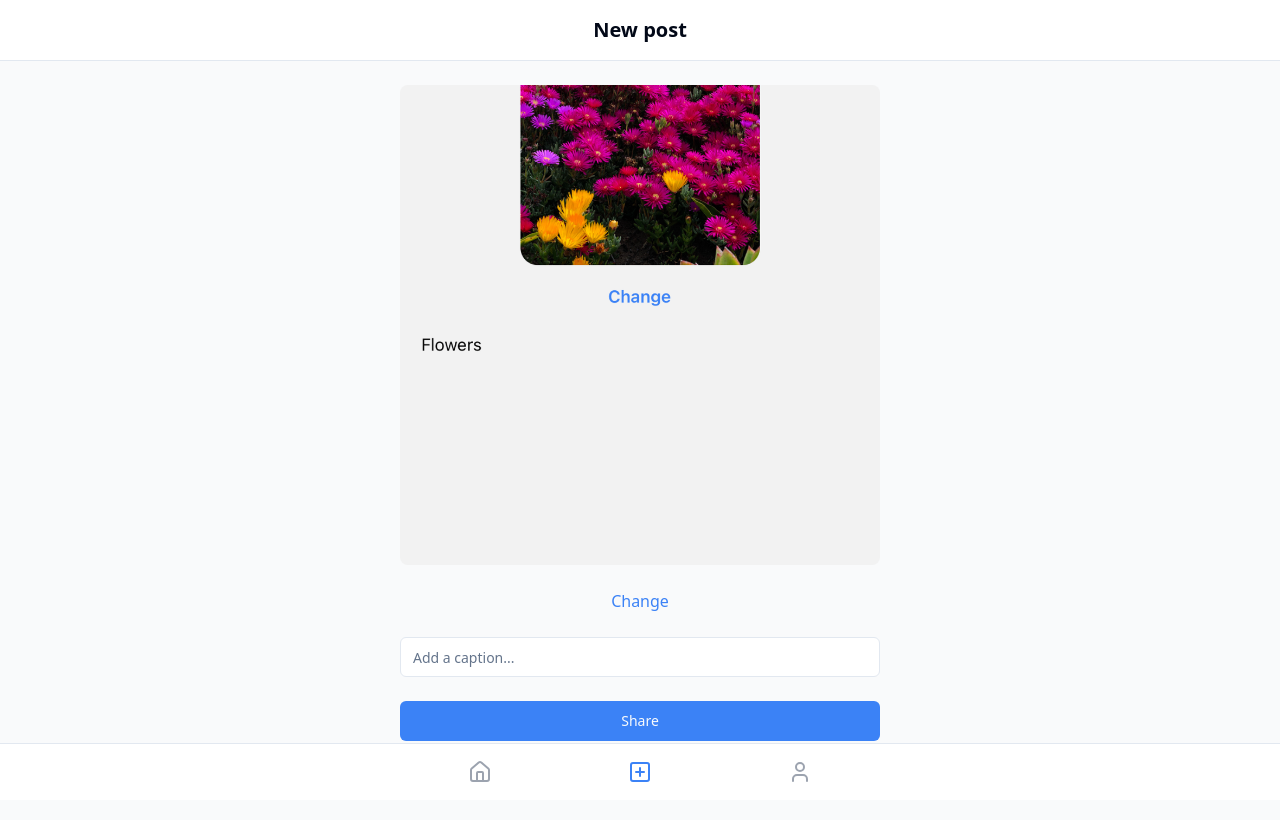
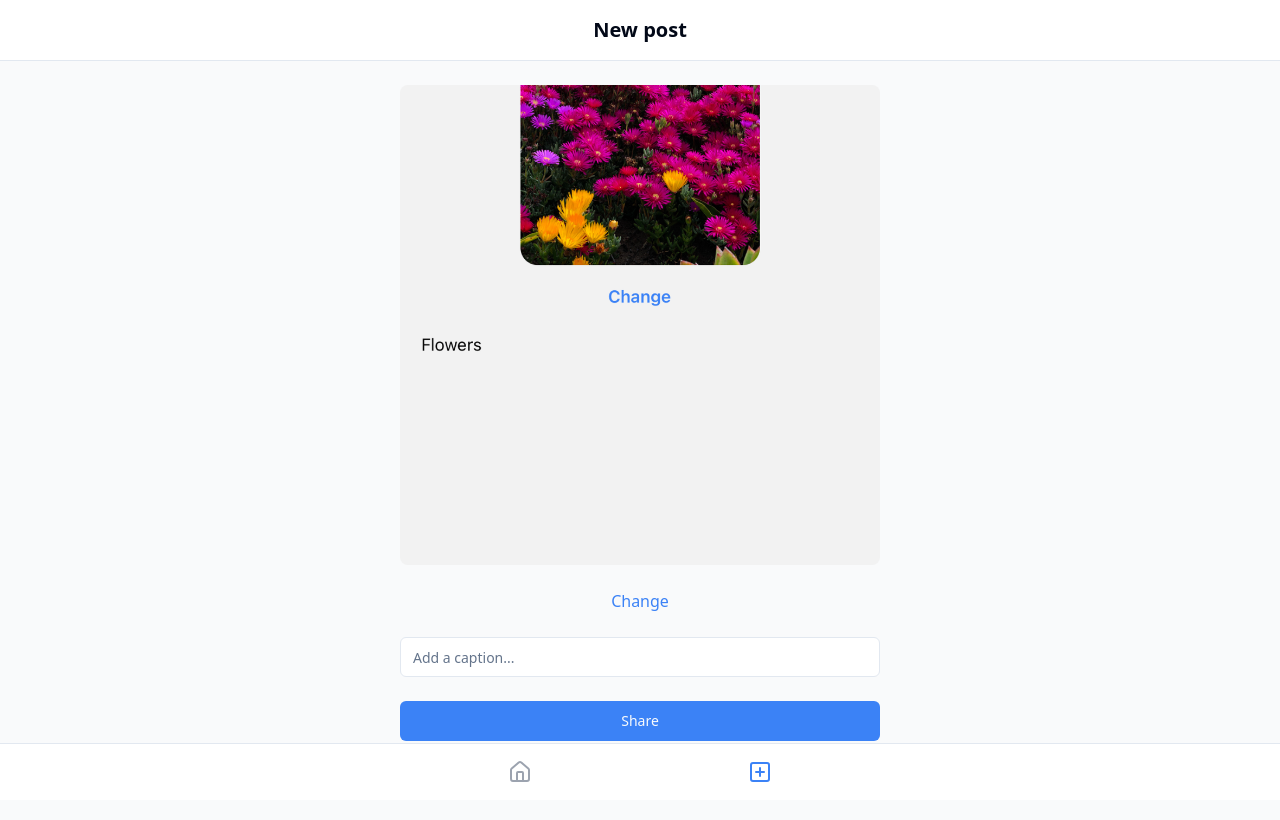
Before and after one commit to channelzadmin/gollet-1f891c96, a React (Vite) app: page /new in a window 1280 px wide. Shown: the top 820 px of the page. Built offline with nearby package versions, Linux system fonts and the light colour scheme.

Commit message:
Remove profile tab from BottomNav
This commit removes the profile tab from the BottomNav component in the application.
[skip gpt_engineer]

```diff
--- a/src/components/BottomNav.tsx
+++ b/src/components/BottomNav.tsx
@@ -1,4 +1,4 @@
-import { Home, PlusSquare, User } from "lucide-react";
+import { Home, PlusSquare } from "lucide-react";
 import { Link, useLocation } from "react-router-dom";
 
 export const BottomNav = () => {
@@ -13,9 +13,6 @@ export const BottomNav = () => {
         <Link to="/new" className={`p-2 ${location.pathname === "/new" ? "text-blue-500" : "text-gray-400"}`}>
           <PlusSquare size={24} />
         </Link>
-        <Link to="/profile" className={`p-2 ${location.pathname === "/profile" ? "text-blue-500" : "text-gray-400"}`}>
-          <User size={24} />
-        </Link>
       </div>
     </div>
   );
```
